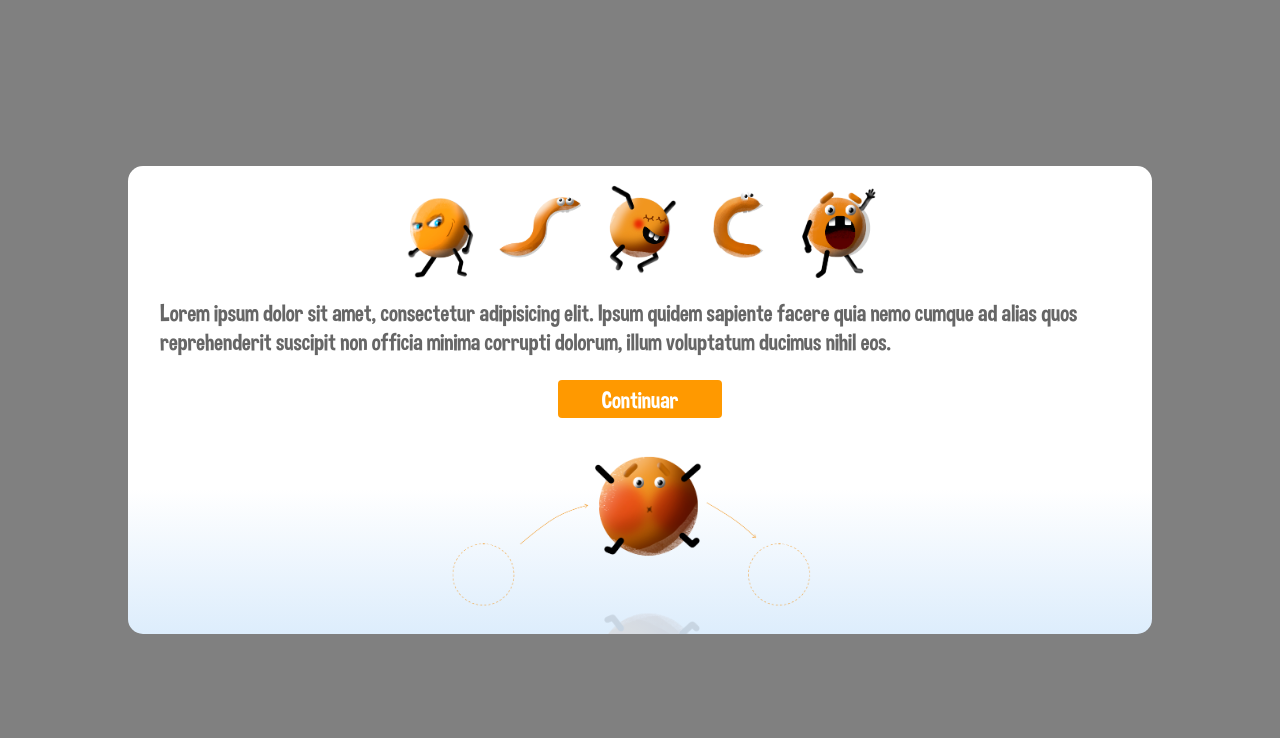
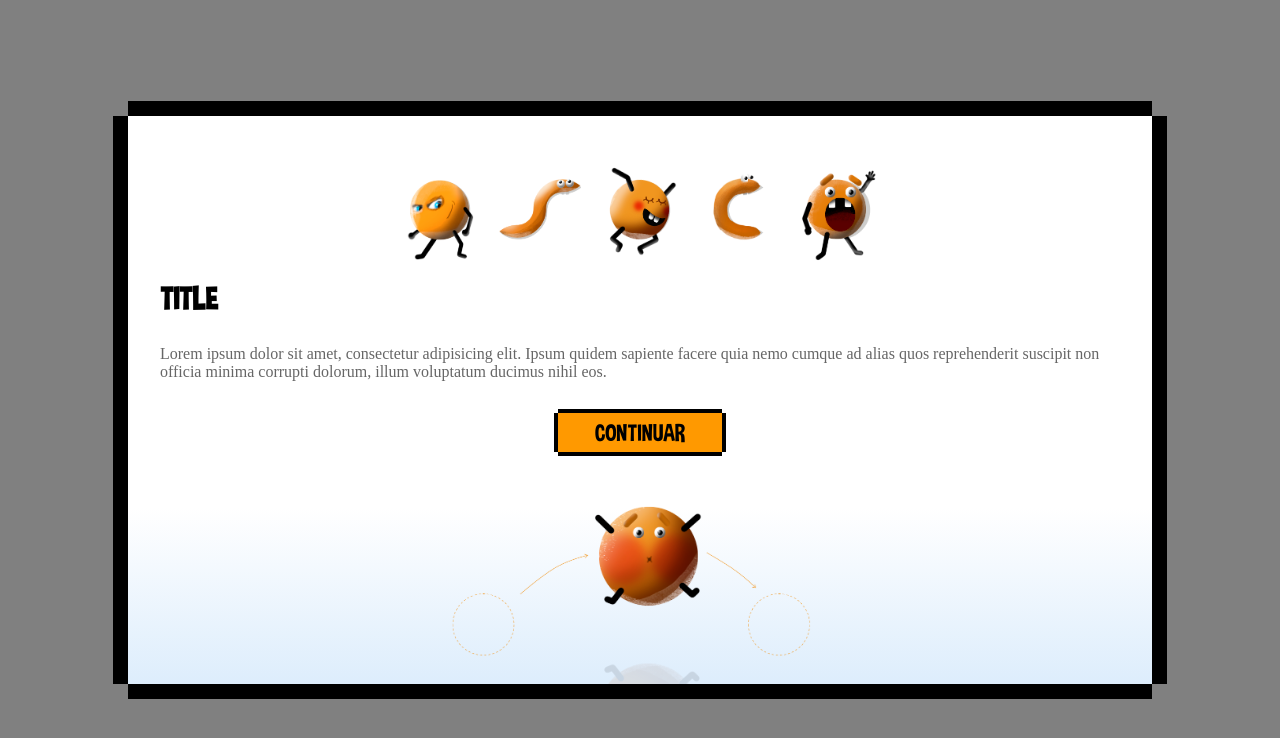
Before and after one commit to osoco/osoco-xmas2018-wasm, a plain HTML site: page html-assets/popup-01.html in a window 1280 px wide. Drawn offline with Linux system fonts and the light colour scheme.

Commit message:
Estilos y titulo en popup

```diff
--- a/html-assets/popup-01.html
+++ b/html-assets/popup-01.html
@@ -18,9 +18,8 @@
 			font-size: 16px;
 		}
 		.popup{
-			font-family: 'Dimbo', Verdana, Geneva, Tahoma, sans-serif;
 			color: #666;
-			font-size: 1.5rem;
+			font-size: 1rem;
 			background-color: rgba(255, 255, 255, 0.5);
 			display: flex;
 			align-items: center;
@@ -33,8 +32,10 @@
 			bottom: 0;
 		}
 			.box{
-				border-radius: 15px;
+				border-left: 15px solid #000;
+				border-right: 15px solid #000;
 				max-width: 1024px;
+				position: relative;
 				background: rgba(255,255,255,1);
 				background: -moz-linear-gradient(top, rgba(255,255,255,1) 0%, rgba(255,255,255,1) 69%, rgba(221,237,252,1) 100%);
 				background: -webkit-gradient(left top, left bottom, color-stop(0%, rgba(255,255,255,1)), color-stop(69%, rgba(255,255,255,1)), color-stop(100%, rgba(221,237,252,1)));
@@ -46,6 +47,29 @@
 				margin: 1rem;
 				max-height: calc(100vh - 2rem);
 			}
+				.box h1, .box h2, .box h3, .box h4, .box h5{
+					color: #000;
+					text-transform: uppercase;
+					font-family: 'Dimbo', Verdana, Geneva, Tahoma, sans-serif;
+				}
+					.box h2{
+						font-size: 2rem;
+						margin-top: 0;
+					}
+				.box::before, .box::after{
+					display: block;
+					width: 100%;
+					height: 15px;
+					content: "";
+					background-color: #000;
+					position: absolute;
+					top: -15px;
+					left: 0;
+				}
+				.box::after{
+					bottom: -15px;
+					top: auto;
+				}
 
 /* LEVEL */
 				.level{
@@ -54,6 +78,7 @@
 					padding: 1rem 1rem 0;
 					max-width: 500px;
     				margin: auto;
+
 				}
 					.level > div{
 						flex-grow: 1;
@@ -64,6 +89,9 @@
 						background-position: 50%;
 					}
 					@media (min-width: 768px) {
+						.level{
+							margin-top: 2rem;
+						}
 						.level > div{
 							max-height: 30vh;
 						}
@@ -205,21 +233,47 @@
 
 				@media (min-width: 768px) {
 					.content{
-						max-height: calc(100vh - (60vh + 3rem));
+						max-height: calc(100vh - (30vh + 3rem));
 					}
 				}
+
+				/* Me invento un boton de 8bits */
 				.box .nextBtn{
+					font-family: 'Dimbo', Verdana, Geneva, Tahoma, sans-serif;
+					font-size: 1.5rem;
+					position: relative;
 					width: 100px;
 					padding: .3rem 2rem;
-					margin: 0 auto;
-					background-color: #ff9900;
-					color: #fff;
+					margin: 2rem auto 1rem;
+					color: #000;
 					text-align: center;
-					border-radius: 4px;
+					border-left: 4px solid #000;
+					border-right: 4px solid #000;
 					text-decoration: none;
 					display: block;
-
+					background: #ff9900;
+					transition: all .5s;
+					text-transform: uppercase;
 				}
+					.box .nextBtn:hover{
+						background: #f77234;
+						transition: all .5s;
+					}
+					.box .nextBtn::before, .box .nextBtn::after{
+						width: 100%;
+						display: block;
+						position: absolute;
+						height: 4px;
+						content: "";
+						background: #000;
+						top: -4px;
+						left: 0;
+					}
+					.box .nextBtn::after{
+						bottom: -4px;
+						top: auto;
+						left: 0;
+					}
 /* FOOTER */
 				.box footer{
 					position: relative;
@@ -262,6 +316,7 @@
 				<div class="o"></div>
 			</div>
 			<div class="content">
+				<h2>Title</h2>
 				<p>Lorem ipsum dolor sit amet, consectetur adipisicing elit. Ipsum quidem sapiente facere quia nemo cumque ad alias quos reprehenderit suscipit non officia minima corrupti dolorum, illum voluptatum ducimus nihil eos.</p>
 				<a href="#" class="nextBtn">Continuar</a>
 			</div>
```
